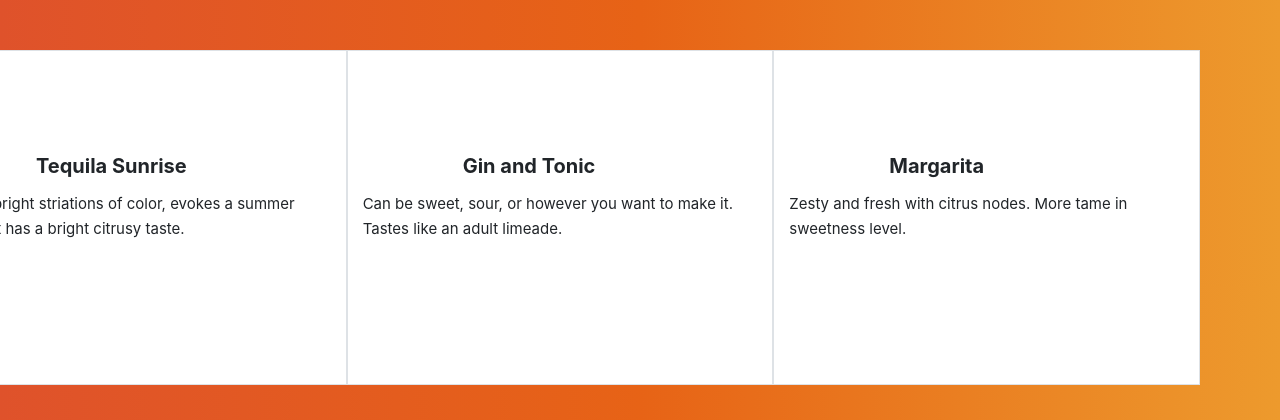
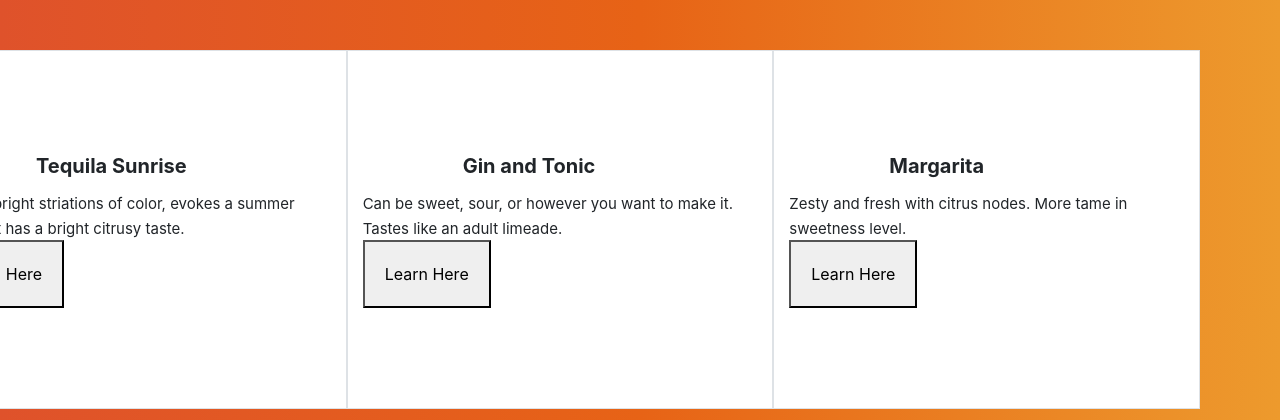
Before and after one commit to alexandraLong/CocktailConfidence, a Flask app: page / in a window 1280 px wide. Shown: the part 380-800 px from the top of the page. Run offline with Flask 2, Linux system fonts and the light colour scheme; some libraries are stand-ins or nearby versions.

Commit message:
Update homepage.html

```diff
--- a/Cocktail/cocktails/templates/homepage.html
+++ b/Cocktail/cocktails/templates/homepage.html
@@ -23,7 +23,8 @@
                         <b class="head">Tequila Sunrise</b><br>
                         <div class="pad"></div>
                         <span class="tiny indent">With its bright striations of color, evokes a summer sunrise.It has a bright citrusy taste.</span>
-                        <button onclick="location.href='/howtovid/1'" class="bigbutton">
+                        <br>
+                        <button onclick="location.href='/howtovid/1'" class="bigbutton">Learn Here</button>
                     </span>
                     </div>
                     <div class="col-lg-4 border">
@@ -31,6 +32,8 @@
                             <b class="head">Gin and Tonic</b><br>
                             <div class="pad"></div>
                             <span class="tiny indent">Can be sweet, sour, or however you want to make it. Tastes like an adult limeade.</span>
+                            <br>
+                            <button onclick="location.href='/howtovid/2'" class="bigbutton">Learn Here</button>
                             </span>
                     </div>
                     <div class="col-lg-4 border">
@@ -38,6 +41,8 @@
                             <b class="head">Margarita</b><br>
                             <div class="pad"></div>
                             <span class="tiny indent">Zesty and fresh with citrus nodes. More tame in sweetness level.</span>
+                            <br>
+                            <button onclick="location.href='/howtovid/3'" class="bigbutton">Learn Here</button>
                             </span>
                     </div>
                 </div>
```
